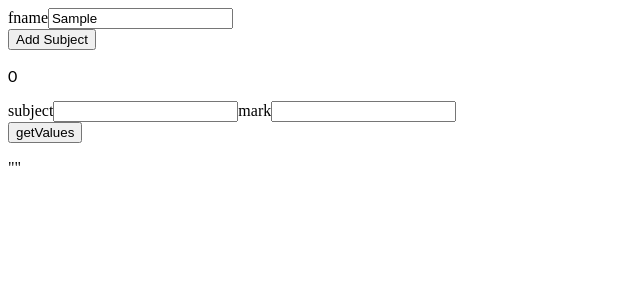
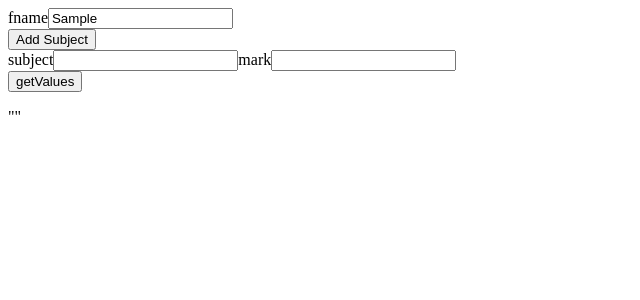
Before and after one commit to manimara/angular-9-form, an Angular app: page / in a window 1280 px wide. Both pictures are taken after typing "Sample" into the empty fields and a click on the button "Add Subject". Shown: the top 300 px of the page, without its empty margins (0-640 px from the left). Built offline with nearby package versions, Linux system fonts and the light colour scheme.

Commit message:
2 files modified

```diff
--- a/src/app/app.component.html
+++ b/src/app/app.component.html
@@ -6,35 +6,12 @@
   <button (click)="addSubjects()">Add Subject</button>
 
   <div *ngFor="let sub of subjects.controls, let i = index">
-    <!-- <p>{{sub|json}}</p> -->
-    <!-- <ng-container formArrayName="{{subject}}"> -->
     <ng-container formArrayName="subjects">
       <ng-container formGroupName="{{i}}">
-        <!-- <ng-container formArrayName="sub"> -->
-        <!-- <ng-container [formGroup]="sub"> -->
-        <!-- <ng-container formGroupName="{{sub}}"> -->
-        <!-- <div [formGroup]="sub"> -->
-        <p>{{i}}</p>
-        <!-- <p>{{JSON.parse(sub[0])|json}}</p> -->
-
-        <!-- <span *ngFor="let ctrl of array.controls">
-          <p>{{ctrl|json}}</p>
+        <span *ngFor="let ctrl of array.controls">
           <label for="ctrl.name">{{ctrl.name}}</label>
-          <input type="text" formControlName="ctrl.name" />
-        </span> -->
-
-        <span>
-          <!-- <p>{{ctrl|json}}</p> -->
-          <label for="ctrl.name">subject</label>
-          <input type="text" formControlName="subject" />
+          <input type="text" formControlName="{{ctrl.name}}" />
         </span>
-
-        <span>
-          <!-- <p>{{ctrl|json}}</p> -->
-          <label for="ctrl.name">mark</label>
-          <input type="text" formControlName="mark" />
-        </span>
-        <!-- </div> -->
       </ng-container>
     </ng-container>
   </div>
--- a/src/app/app.component.ts
+++ b/src/app/app.component.ts
@@ -1,5 +1,5 @@
 import { Component, OnInit, VERSION } from '@angular/core';
-import { FormArray, FormBuilder, FormControl, FormGroup } from '@angular/forms';
+import { FormArray, FormControl, FormGroup } from '@angular/forms';
 
 @Component({
   selector: 'my-app',
@@ -22,14 +22,12 @@ export class AppComponent implements OnInit {
       }
     ]
   };
-  get c() {
-    return this.formGroup.controls;
-  }
+
   get subjects() {
-    return this.c.subjects as FormArray;
+    return this.formGroup.controls.subjects as FormArray;
   }
 
-  constructor(private formBuilder: FormBuilder) {}
+  constructor() {}
   ngOnInit() {
     this.formGroup = new FormGroup({
       fname: new FormControl(''),
@@ -38,7 +36,6 @@ export class AppComponent implements OnInit {
   }
 
   addSubjects() {
-    debugger;
     //     this.formBuilder.group({
     //   subject: new FormControl(''),
     //   mark: new FormControl('')
@@ -49,7 +46,6 @@ export class AppComponent implements OnInit {
         mark: new FormControl('')
       })
     );
-    // (this.subjects as FormArray).push
   }
 
   getFormValues() {
```
